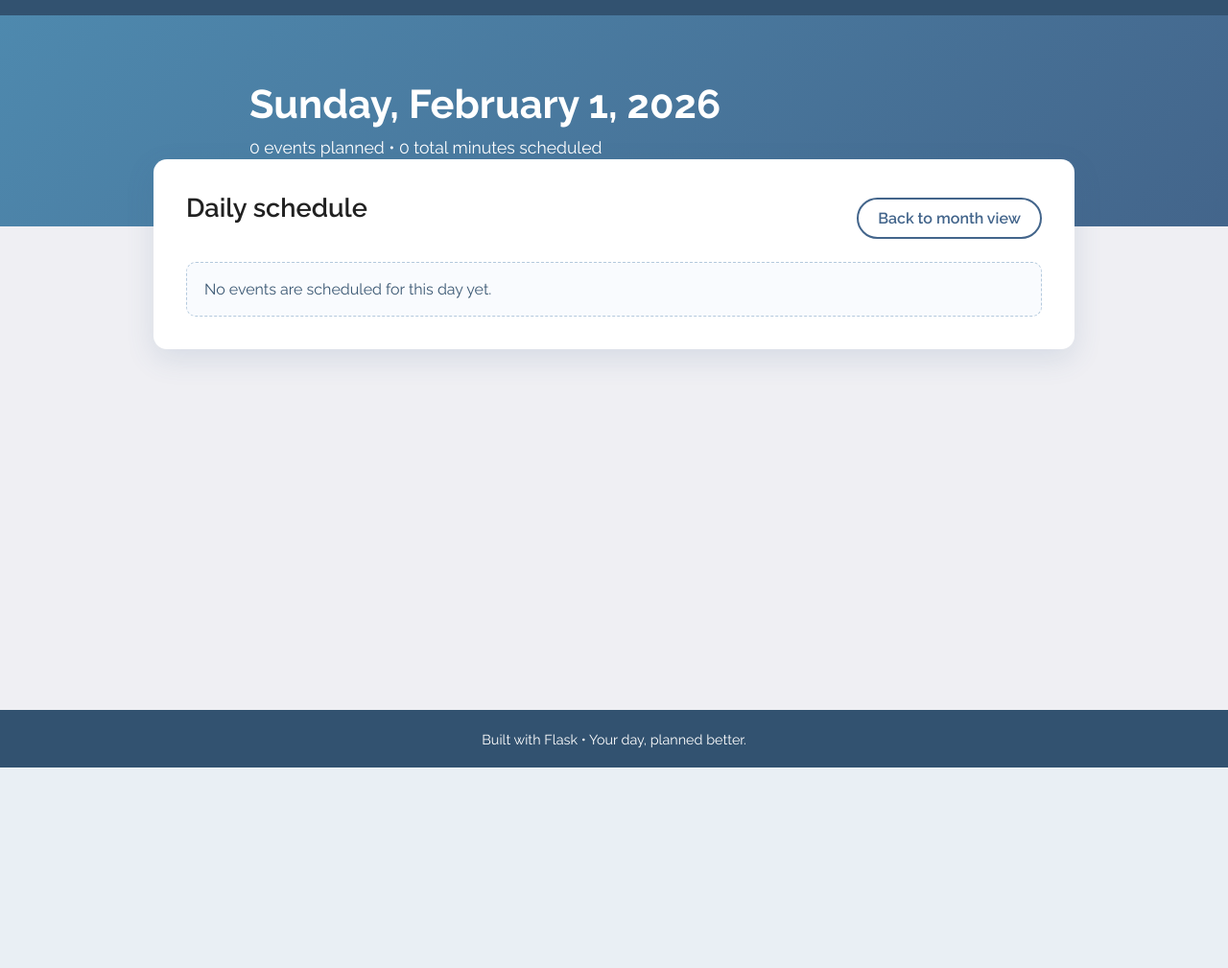
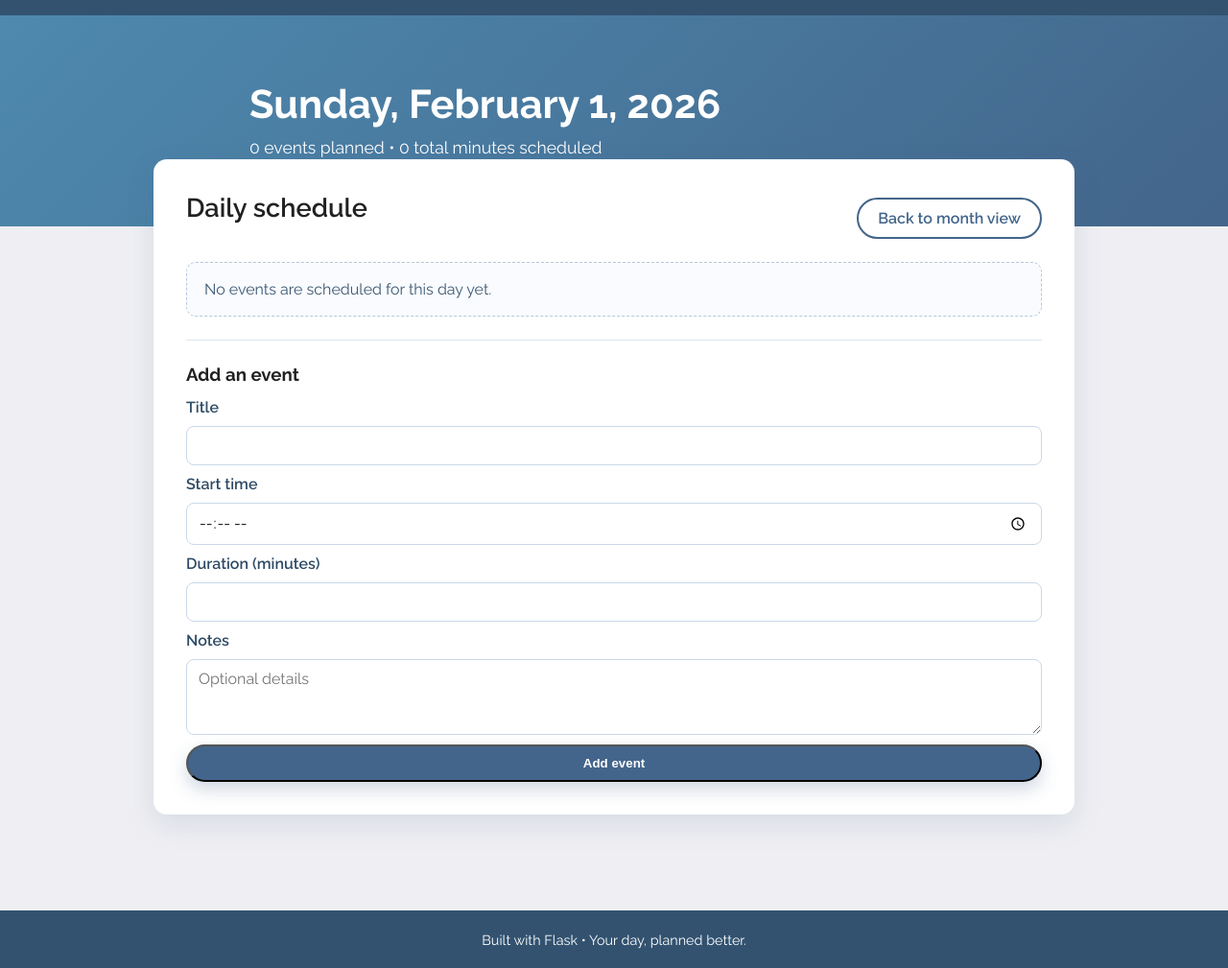
Before and after one commit to nanathan/Schedule, a Flask app: page /schedule/2026-02-01 in a window 1280 px wide. Shown: the whole page at 96% size. Before the commit the page ends 800 px from the top, so only its background shows below. Run offline with Flask 3, Linux system fonts and the light colour scheme.

Commit message:
Add event creation form to daily schedule page

```diff
--- a/server.py
+++ b/server.py
@@ -85,12 +85,50 @@ def home():
     return flask.render_template("index.html", **get_calendar_context(year, month))
 
 
-@app.route("/schedule/<day>")
+@app.route("/schedule/<day>", methods=["GET", "POST"])
 def day_schedule(day):
     try:
         datetime.datetime.strptime(day, "%Y-%m-%d")
     except ValueError:
         flask.abort(404)
+
+    error_message = None
+    form_values = {"title": "", "start": "", "duration_minutes": "", "notes": ""}
+
+    if flask.request.method == "POST":
+        title = flask.request.form.get("title", "").strip()
+        start = flask.request.form.get("start", "").strip()
+        duration_input = flask.request.form.get("duration_minutes", "").strip()
+        notes = flask.request.form.get("notes", "").strip()
+
+        form_values = {
+            "title": title,
+            "start": start,
+            "duration_minutes": duration_input,
+            "notes": notes,
+        }
+
+        try:
+            duration_minutes = int(duration_input)
+            if duration_minutes <= 0:
+                raise ValueError
+        except ValueError:
+            error_message = "Duration must be a positive number of minutes."
+
+        if not title or not start:
+            error_message = "Please fill in both title and start time."
+
+        if not error_message:
+            SAMPLE_SCHEDULE.setdefault(day, []).append(
+                {
+                    "title": title,
+                    "start": start,
+                    "duration_minutes": duration_minutes,
+                    "notes": notes,
+                }
+            )
+            SAMPLE_SCHEDULE[day].sort(key=lambda event: event["start"])
+            return flask.redirect(flask.url_for("day_schedule", day=day))
 
     events = SAMPLE_SCHEDULE.get(day, [])
     total_minutes = sum(event["duration_minutes"] for event in events)
@@ -100,6 +138,8 @@ def day_schedule(day):
         day_label=format_day_label(day),
         events=events,
         total_minutes=total_minutes,
+        error_message=error_message,
+        form_values=form_values,
     )
 
 
--- a/static/css/style.css
+++ b/static/css/style.css
@@ -265,6 +265,53 @@ footer p {
   color: #3b5873;
 }
 
+.event-form-section {
+  margin-top: 24px;
+  padding-top: 24px;
+  border-top: 1px solid #dce6f1;
+}
+
+.event-form-section h3 {
+  margin: 0 0 14px;
+}
+
+.event-form {
+  display: grid;
+  gap: 10px;
+}
+
+.event-form label {
+  font-weight: 600;
+  color: #2f4b65;
+}
+
+.event-form input,
+.event-form textarea {
+  font: inherit;
+  border: 1px solid #cad8e8;
+  border-radius: 8px;
+  padding: 10px 12px;
+}
+
+.event-form input:focus,
+.event-form textarea:focus {
+  outline: 3px solid rgba(78, 137, 174, 0.22);
+  border-color: #4e89ae;
+}
+
+.event-form textarea {
+  resize: vertical;
+}
+
+.form-error {
+  margin: 0 0 12px;
+  padding: 10px 12px;
+  border-radius: 8px;
+  border: 1px solid #e2a6a6;
+  background: #fff1f1;
+  color: #8a2c2c;
+}
+
 @media (max-width: 700px) {
   .card {
     padding: 24px;
--- a/templates/day_schedule.html
+++ b/templates/day_schedule.html
@@ -37,6 +37,30 @@
             {% else %}
             <p class="empty-state">No events are scheduled for this day yet.</p>
             {% endif %}
+
+            <section class="event-form-section" aria-labelledby="add-event-heading">
+                <h3 id="add-event-heading">Add an event</h3>
+
+                {% if error_message %}
+                <p class="form-error" role="alert">{{ error_message }}</p>
+                {% endif %}
+
+                <form method="post" class="event-form">
+                    <label for="title">Title</label>
+                    <input id="title" name="title" type="text" required value="{{ form_values.title }}">
+
+                    <label for="start">Start time</label>
+                    <input id="start" name="start" type="time" required value="{{ form_values.start }}">
+
+                    <label for="duration_minutes">Duration (minutes)</label>
+                    <input id="duration_minutes" name="duration_minutes" type="number" min="1" required value="{{ form_values.duration_minutes }}">
+
+                    <label for="notes">Notes</label>
+                    <textarea id="notes" name="notes" rows="3" placeholder="Optional details">{{ form_values.notes }}</textarea>
+
+                    <button type="submit" class="button primary">Add event</button>
+                </form>
+            </section>
         </section>
     </main>
 </div>
```
